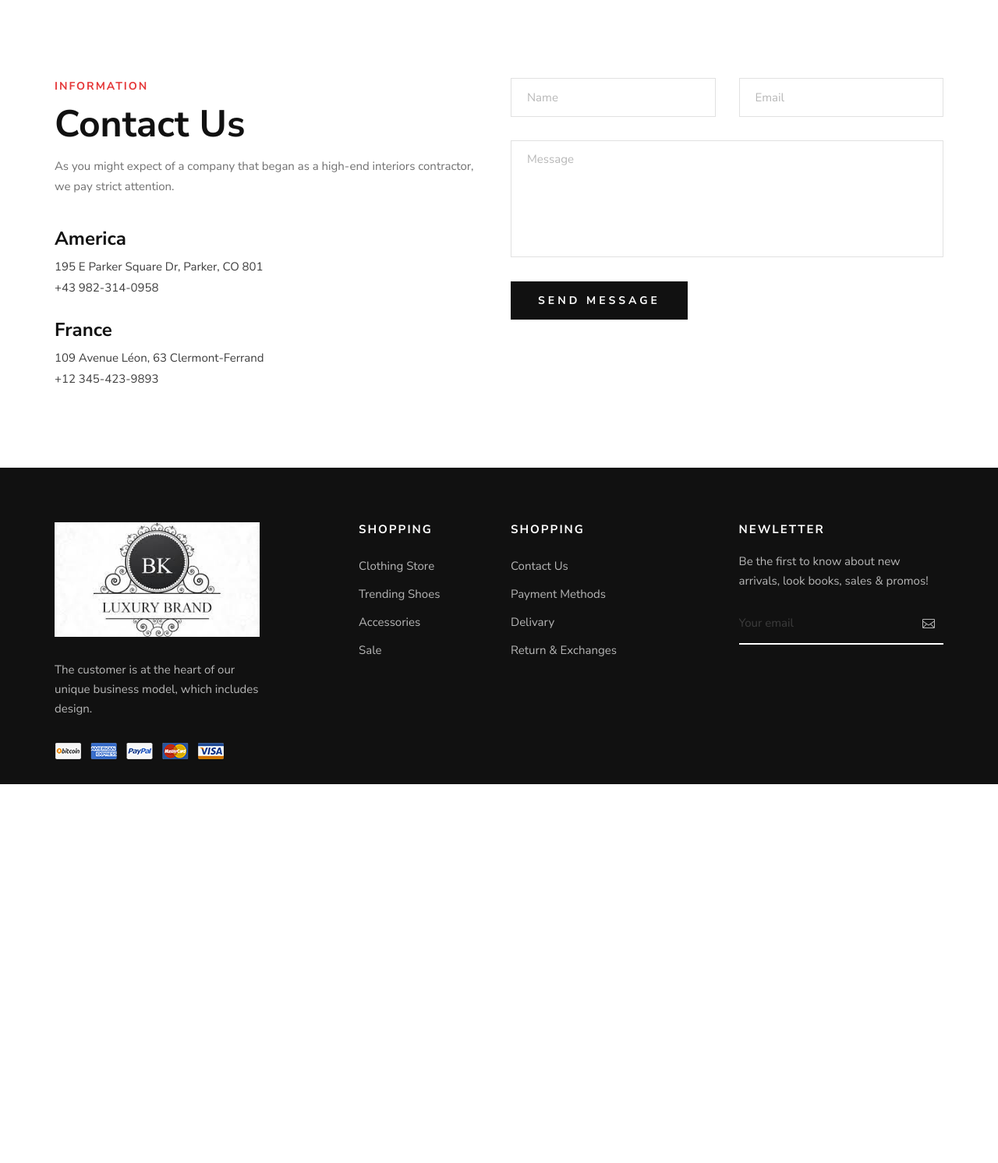
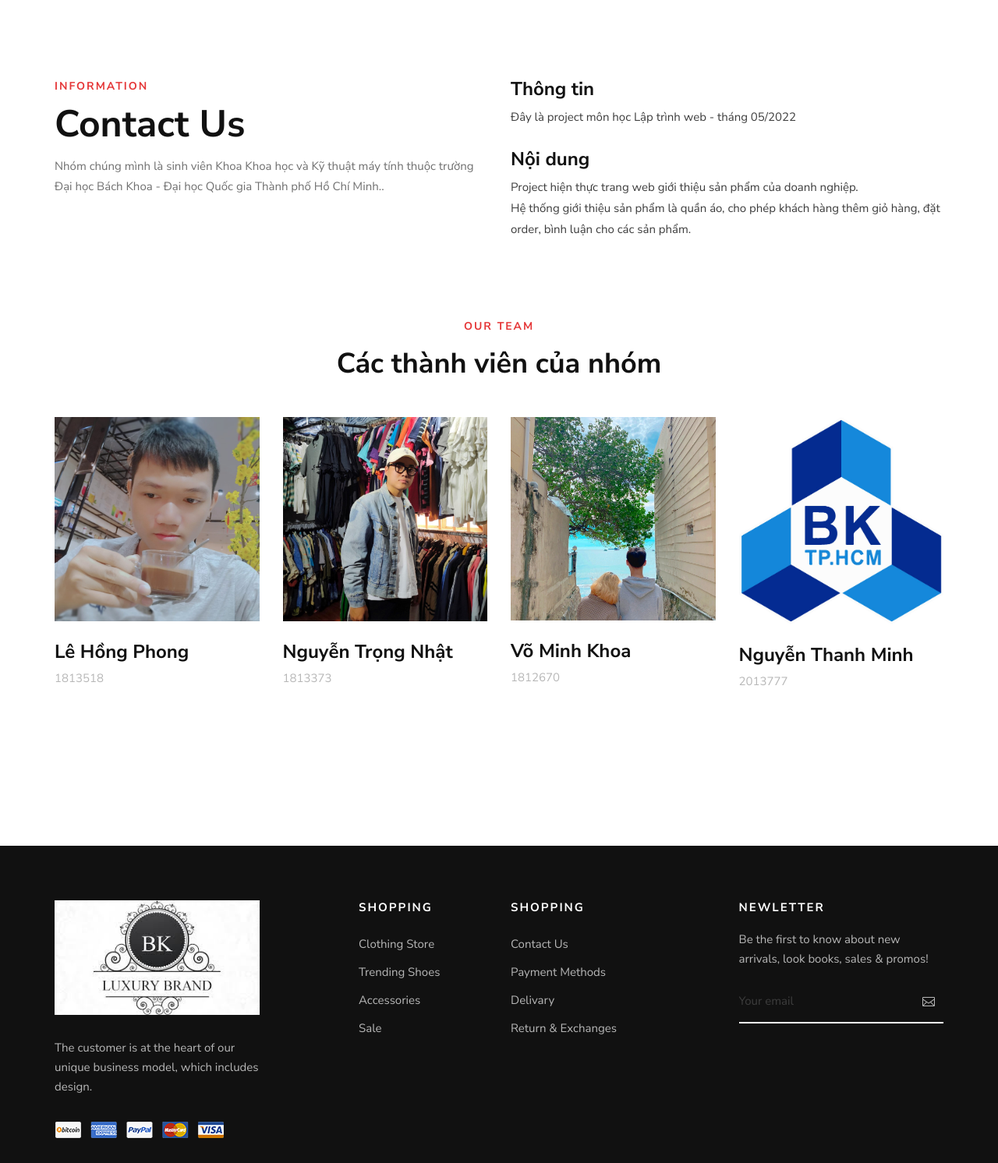
Before and after one commit to lephongplus2016/bk-fashion-shop-web-212, a PHP site: page /bk-fashion-shop-web-212/contact.php in a window 1280 px wide. Shown: the part 630-2122 px from the top of the page at 78% size. Before the commit the page ends 1636 px from the top, so only its background shows below. Run offline with PHP 8.4, Linux system fonts and the light colour scheme; data comes from the database, SQL or seed files in the repository; some libraries are stand-ins or nearby versions.

Commit message:
update contact

```diff
--- a/contact.php
+++ b/contact.php
@@ -19,23 +19,22 @@
                         <div class="section-title">
                             <span>Information</span>
                             <h2>Contact Us</h2>
-                            <p>As you might expect of a company that began as a high-end interiors contractor, we pay
-                                strict attention.</p>
+                            <p>Nhóm chúng mình là sinh viên Khoa Khoa học và Kỹ thuật máy tính thuộc trường Đại học Bách Khoa - Đại học Quốc gia Thành phố Hồ Chí Minh..</p>
                         </div>
-                        <ul>
+                        <!-- <ul>
                             <li>
-                                <h4>America</h4>
-                                <p>195 E Parker Square Dr, Parker, CO 801 <br />+43 982-314-0958</p>
+                                <h4>Thông tin</h4>
+                                <p>Đây là project môn học Lập trình web - tháng 05/2022</p>
                             </li>
                             <li>
-                                <h4>France</h4>
-                                <p>109 Avenue Léon, 63 Clermont-Ferrand <br />+12 345-423-9893</p>
+                                <h4>Nội dung</h4>
+                                <p>Project hiện thực trang web giới thiệu sản phẩm của doanh nghiệp. </br > Hệ thống giới thiệu sản phẩm là quần áo, cho phép khách hàng thêm giỏ hàng, đặt order, bình luận cho các sản phẩm.  </p>
                             </li>
-                        </ul>
+                        </ul> -->
                     </div>
                 </div>
                 <div class="col-lg-6 col-md-6">
-                    <div class="contact__form">
+                    <!-- <div class="contact__form">
                         <form action="#">
                             <div class="row">
                                 <div class="col-lg-6">
@@ -50,8 +49,66 @@
                                 </div>
                             </div>
                         </form>
+                    </div> -->
+                    <div class="contact__text">
+
+                        <ul>
+                            <li>
+                                <h4>Thông tin</h4>
+                                <p>Đây là project môn học Lập trình web - tháng 05/2022</p>
+                            </li>
+                            <li>
+                                <h4>Nội dung</h4>
+                                <p>Project hiện thực trang web giới thiệu sản phẩm của doanh nghiệp. </br > Hệ thống giới thiệu sản phẩm là quần áo, cho phép khách hàng thêm giỏ hàng, đặt order, bình luận cho các sản phẩm.  </p>
+                            </li>
+                        </ul>
                     </div>
                 </div>
+                <!-- team -->
+                <!-- Team Section Begin -->
+    <section class="team spad">
+        <div class="container">
+            <div class="row">
+                <div class="col-lg-12">
+                    <div class="section-title">
+                        <span>Our Team</span>
+                        <h2>Các thành viên của nhóm</h2>
+                    </div>
+                </div>
+            </div>
+            <div class="row">
+                <div class="col-lg-3 col-md-6 col-sm-6">
+                    <div class="team__item">
+                        <img src="img/about/phong.jpg" alt="">
+                        <h4>Lê Hồng Phong</h4>
+                        <span>1813518</span>
+                    </div>
+                </div>
+                <div class="col-lg-3 col-md-6 col-sm-6">
+                    <div class="team__item">
+                        <img src="img/about/nhat.jpg" alt="">
+                        <h4>Nguyễn Trọng Nhật</h4>
+                        <span>1813373</span>
+                    </div>
+                </div>
+                <div class="col-lg-3 col-md-6 col-sm-6">
+                    <div class="team__item">
+                        <img src="img/about/khoa.jpg" alt="">
+                        <h4>Võ Minh Khoa</h4>
+                        <span>1812670</span>
+                    </div>
+                </div>
+                <div class="col-lg-3 col-md-6 col-sm-6">
+                    <div class="team__item">
+                        <img src="img/about/LogoBK.jpg" alt="">
+                        <h4>Nguyễn Thanh Minh</h4>
+                        <span>2013777</span>
+                    </div>
+                </div>
+            </div>
+        </div>
+    </section>
+    <!-- Team Section End -->
             </div>
         </div>
     </section>
```
Also changed, not shown: img/about/LogoBK.jpg (added), img/about/khoa.jpg (added), img/about/nhat.jpg (added), img/about/phong.jpg (added).
